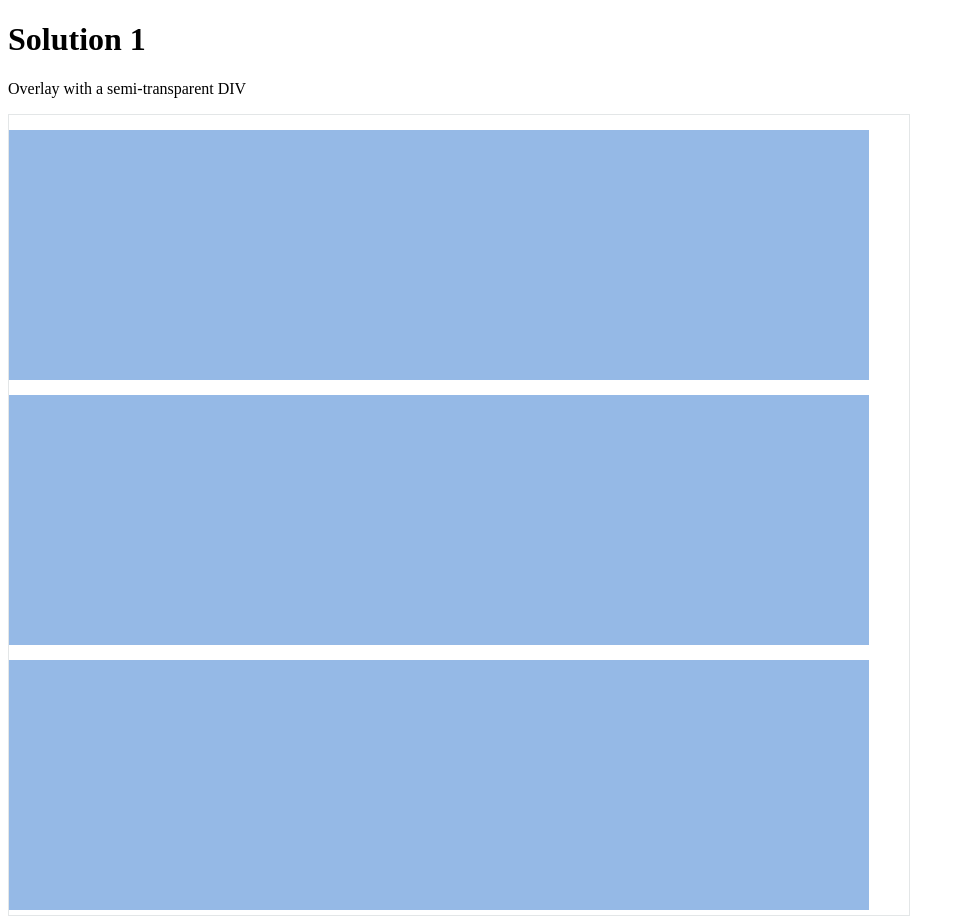
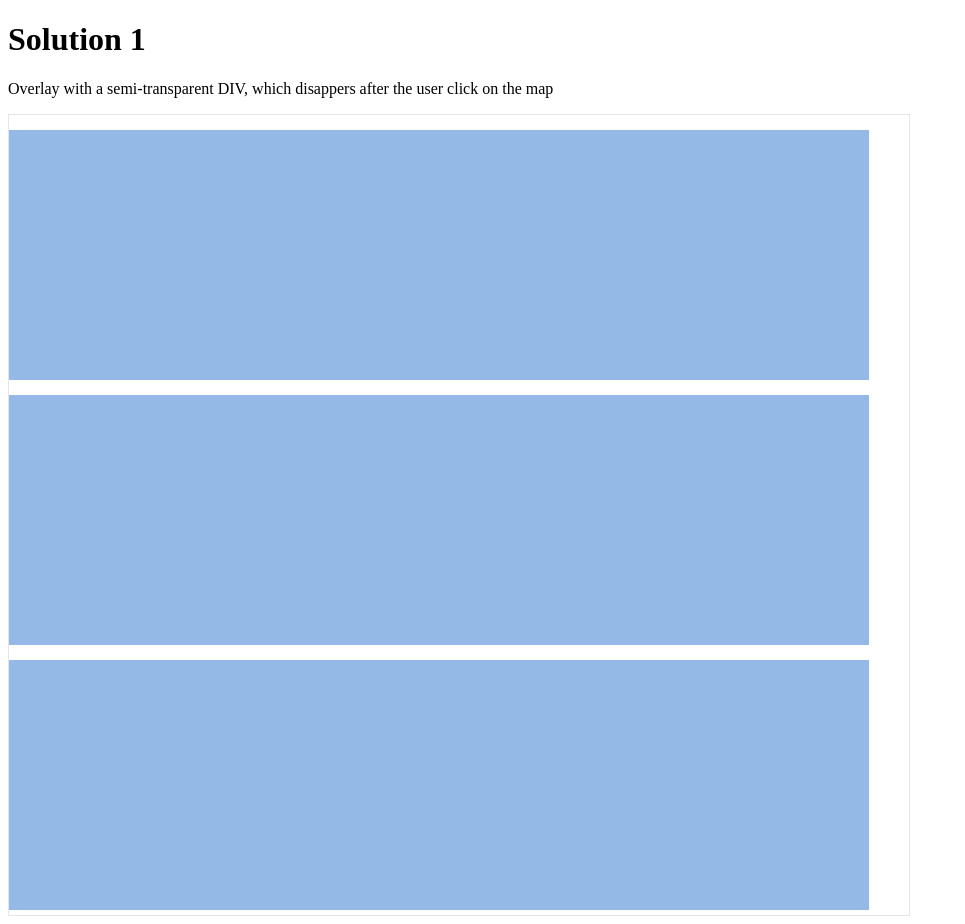
Before and after one commit to pafavero/map-scroll, a plain HTML site: page solution1.html in a window 1280 px wide. Shown: the whole page, without its empty margins (0-965 px from the left). Drawn offline with nearby package versions, Linux system fonts and the light colour scheme.

Commit message:
Update solution1.html

```diff
--- a/solution1.html
+++ b/solution1.html
@@ -83,7 +83,7 @@
     </head>
     <body>
         <h1>Solution 1</h1>
-        <p>Overlay with a semi-transparent DIV</p>
+        <p>Overlay with a semi-transparent DIV, which disappers after the user click on the map</p>
         <div id="map-container" >
             <div class="exp-div"></div>
             <div class="exp-div"></div>
```
